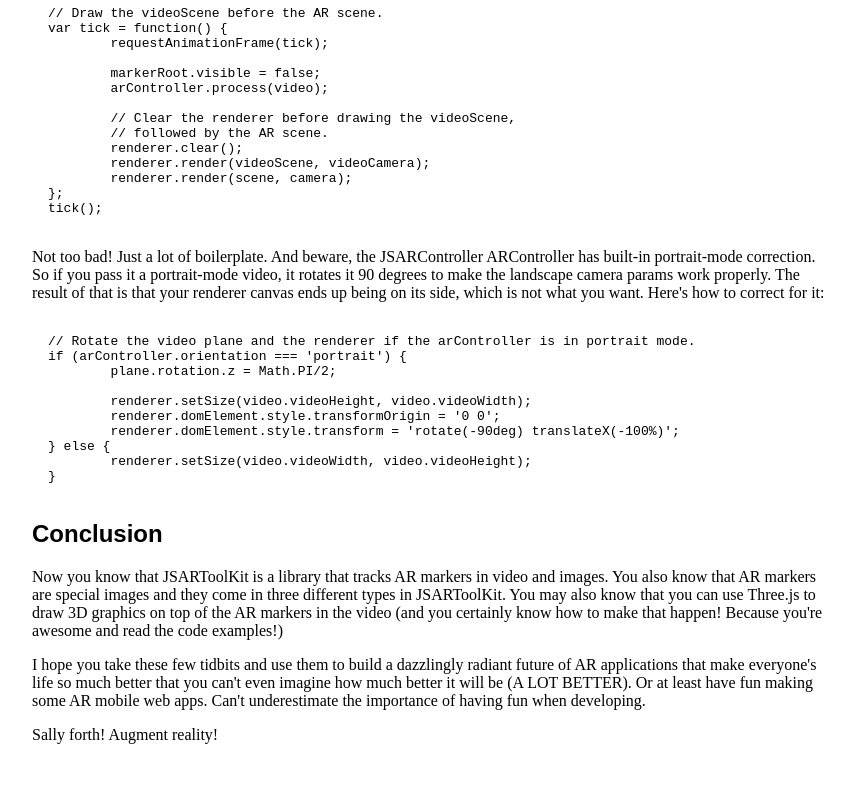
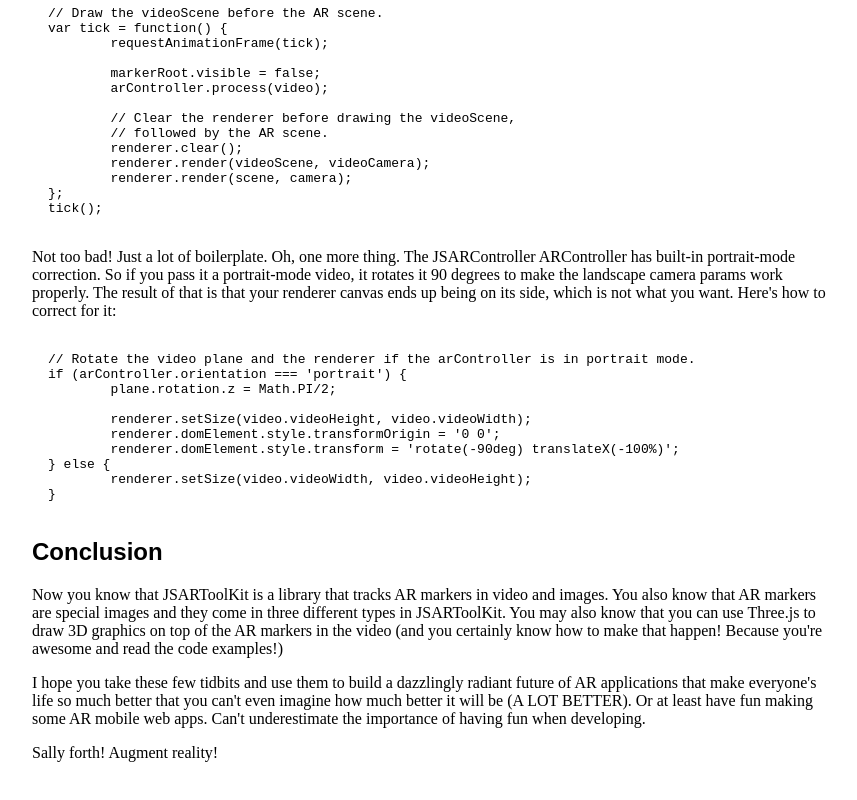
Before and after one commit to webarkit/jsartoolkit5, a plain HTML site: page doc/introduction.html in a window 1280 px wide. Shown: the part 5750-6550 px from the top of the page, without its empty margins (208-1065 px from the left). Drawn offline with Linux system fonts and the light colour scheme.

Commit message:
Introduction article minor tweak

```diff
--- a/doc/introduction.html
+++ b/doc/introduction.html
@@ -341,7 +341,7 @@
 tick();
 </code></pre>
 
-<p>Not too bad! Just a lot of boilerplate. And beware, the JSARController ARController has built-in portrait-mode correction. So if you pass it a portrait-mode video, it rotates it 90 degrees to make the landscape camera params work properly. The result of that is that your renderer canvas ends up being on its side, which is not what you want. Here's how to correct for it:
+<p>Not too bad! Just a lot of boilerplate. Oh, one more thing. The JSARController ARController has built-in portrait-mode correction. So if you pass it a portrait-mode video, it rotates it 90 degrees to make the landscape camera params work properly. The result of that is that your renderer canvas ends up being on its side, which is not what you want. Here's how to correct for it:
 
 <pre class="prettyprint"><code>// Rotate the video plane and the renderer if the arController is in portrait mode.
 if (arController.orientation === 'portrait') {
```
